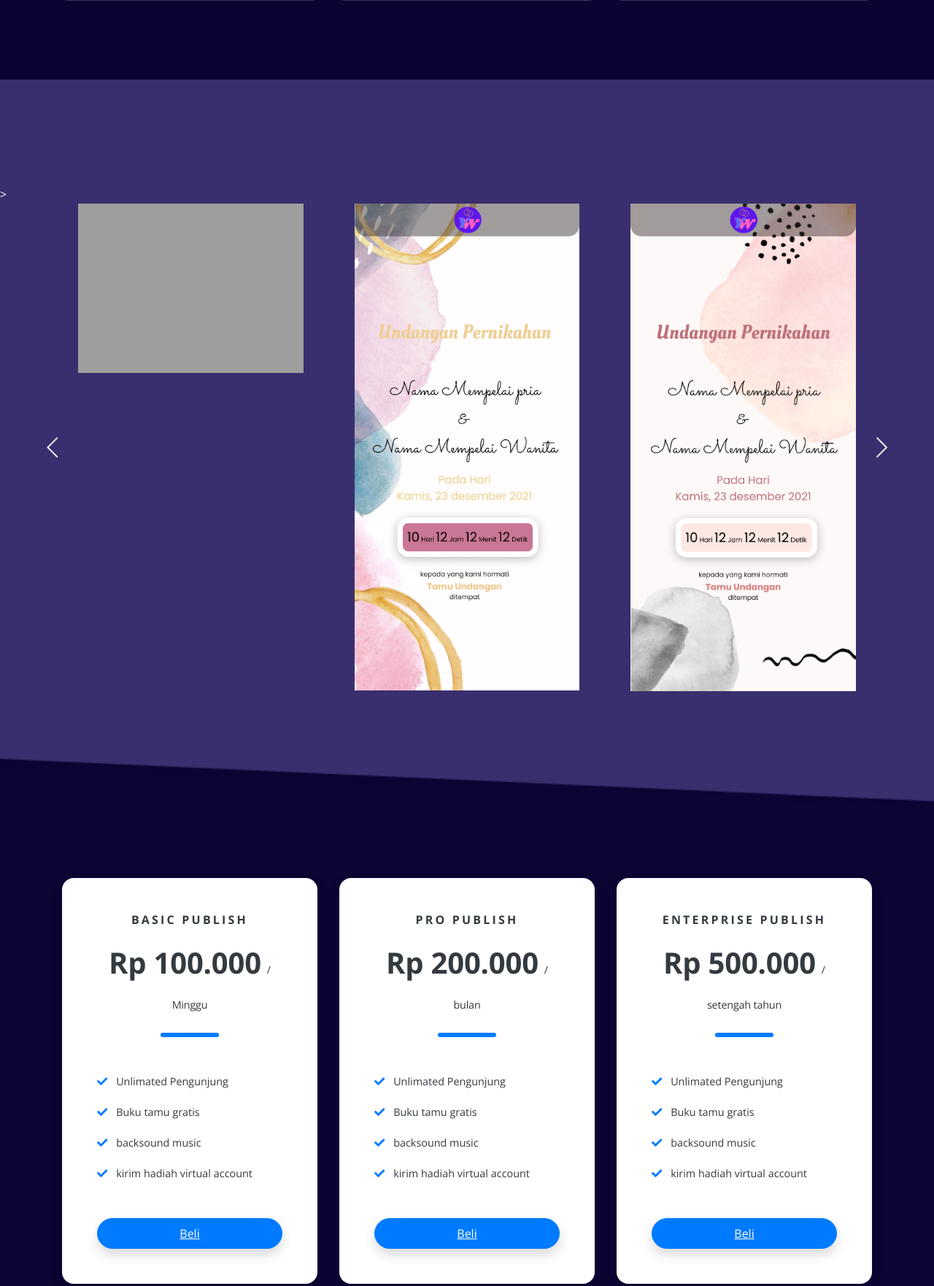
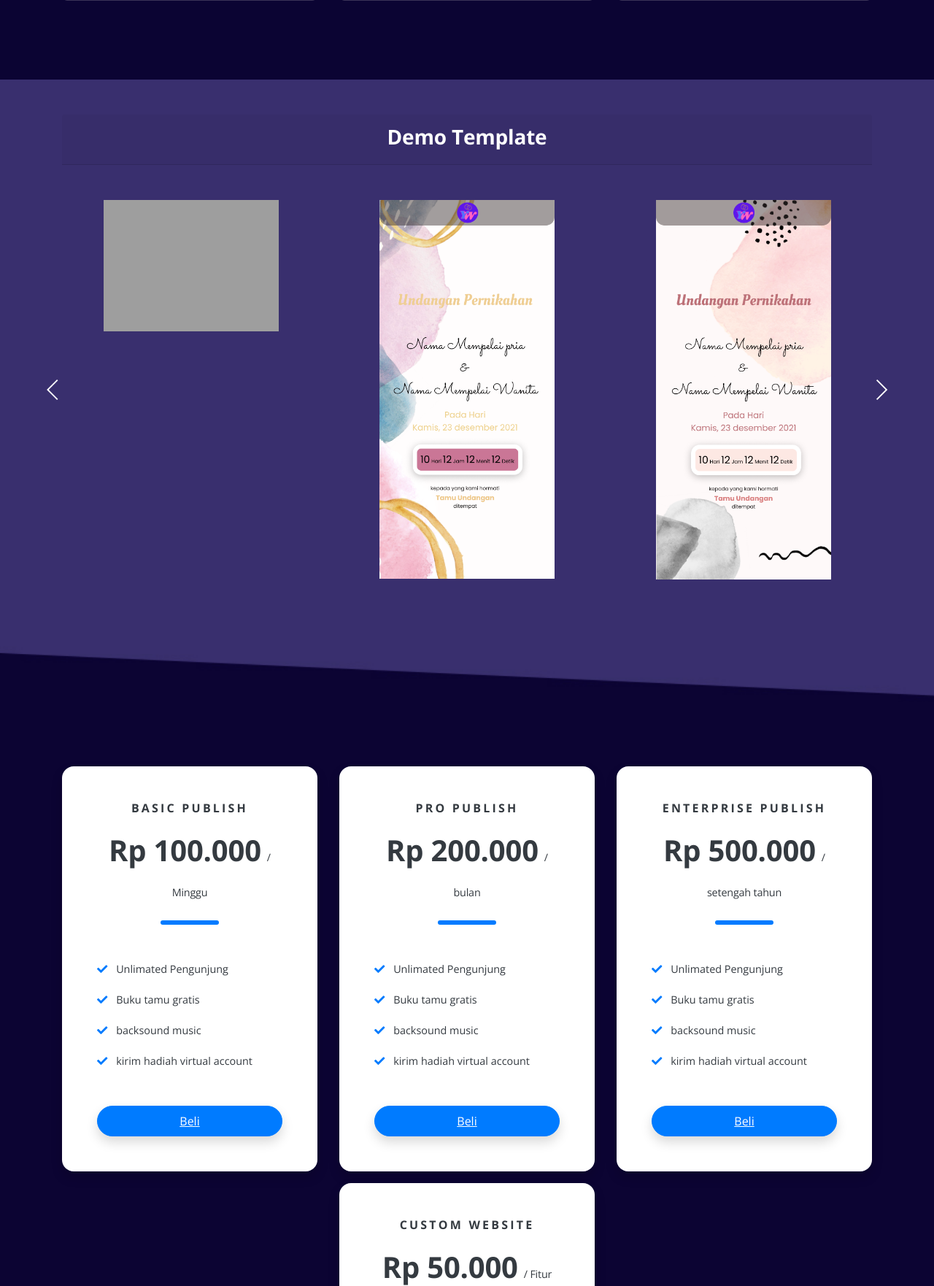
Before and after one commit to sahrulprograming/Your-Wedding, a CodeIgniter app: page /Your-Wedding/ in a window 1280 px wide. Shown: the part 1860-3622 px from the top of the page at 73% size. Run offline with CodeIgniter, Linux system fonts and the light colour scheme; data comes from the database, SQL or seed files in the repository; grey boxes are pictures that could not be loaded.

Commit message:
sahrul merubah padding content-1

```diff
--- a/application/views/Home.php
+++ b/application/views/Home.php
@@ -128,24 +128,34 @@
 </div> <!-- end of cards-1 -->
 <!-- end of features -->
 
-<div class="slider-1" id="demo">>
+<div class="slider-1" id="demo">
 	<div class="container">
 		<div class="row">
 			<div class="col-lg-12">
-				<!-- Card Slider -->
+				<div class="card">
+					<div class="card-header mb-5 text-center">
+						<h3>Demo Template</h3>
+					</div>
+					<div class="card-body">
 						<div class="slider-container">
 							<div class="swiper-container card-slider">
 								<div class="swiper-wrapper">
-
 									<!-- Slide -->
-							<?php foreach ($template as $t2) : ?>
+									<?php $i = 0;
+									foreach ($template as $t) :
+										$i++; ?>
 										<div class="swiper-slide">
-									<div class="card">
-										<img src="<?= base_url('assets'); ?>/img/template/<?= $t2['tema']; ?>" alt="<?= $t2['nama_template']; ?>">
-									</div>
+											<div class="row justify-content-center">
+												<div class="col">
+													<div class="text-center">
+														<a href="<?= base_url('demo/index/' . $i . '/john_merlin'); ?>">
+															<img class="img-fluid" src="<?= base_url('assets'); ?>/img/template/<?= $t['tema']; ?>" alt="<?= $t['nama_template']; ?>" width="240">
+														</a>
+													</div> <!-- end of image-container -->
+												</div> <!-- end of col -->
+											</div> <!-- end of row -->
 										</div> <!-- end of swiper-slide -->
 									<?php endforeach; ?>
-							<!-- end of slide -->
 								</div> <!-- end of swiper-wrapper -->
 
 								<!-- Add Arrows -->
@@ -154,7 +164,11 @@
 								<!-- end of add arrows -->
 
 							</div> <!-- end of swiper-container -->
-				</div> <!-- end of slider-container -->
+						</div>
+					</div>
+				</div>
+				<!-- Card Slider -->
+				<!-- end of slider-container -->
 				<!-- end of card slider -->
 
 			</div> <!-- end of col -->
--- a/assets/css/default/styles.css
+++ b/assets/css/default/styles.css
@@ -1041,7 +1041,7 @@
 /*     Testimonials     */
 /************************/
 .slider-1 {
-	padding-top: 9rem;
+	padding-top: 3rem;
 	padding-bottom: 11rem;
 	background: url("../../img/testimonials-background.jpg") center bottom
 		no-repeat;
```
Lines whose indentation alone changed are shown as unchanged.
